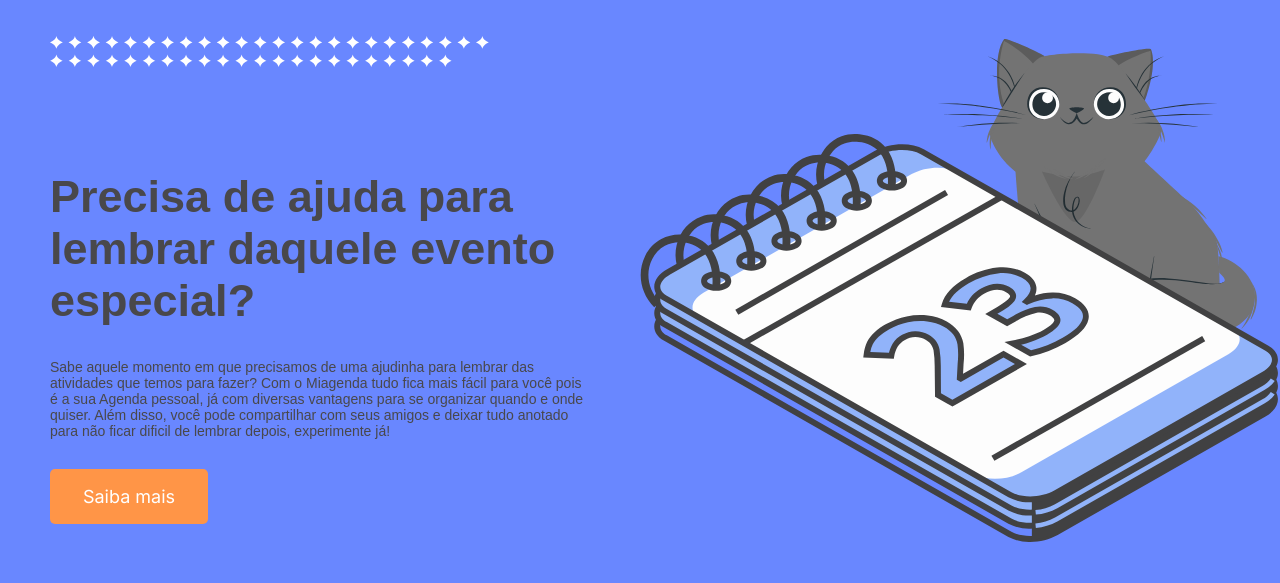
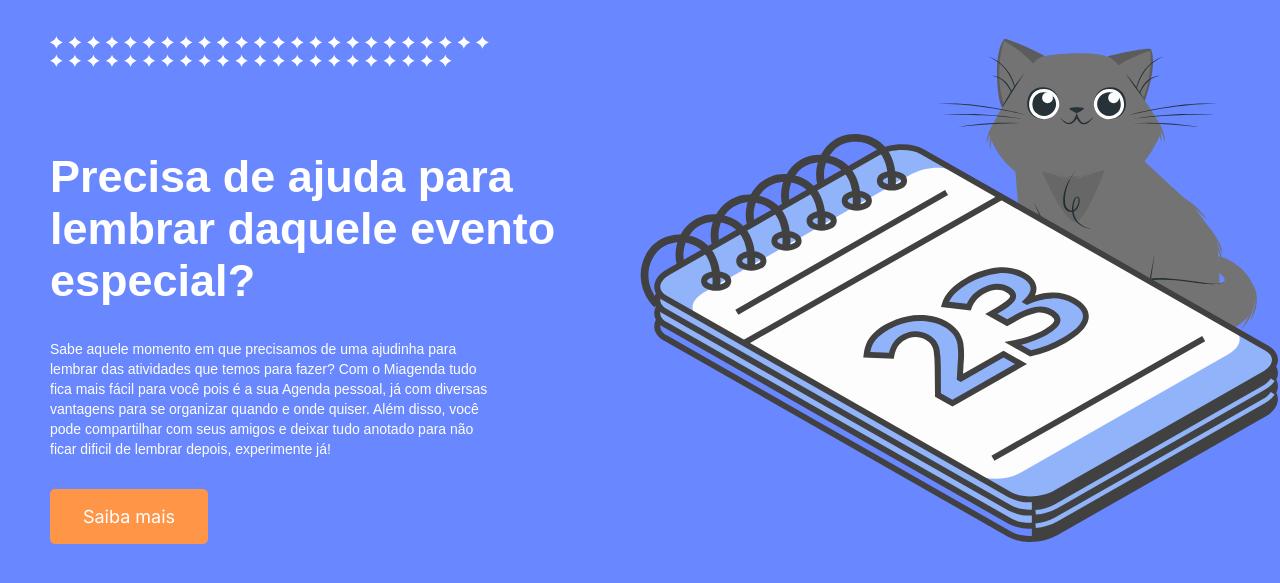
Before and after one commit to Beatrizsmoura/Agenda_online, a plain HTML site: page Landing_Page/index.html in a window 1280 px wide. Shown: the part 105-688 px from the top of the page. Drawn offline with Linux system fonts and the light colour scheme.

Commit message:
update font color

```diff
--- a/Landing_Page/index.html
+++ b/Landing_Page/index.html
@@ -36,7 +36,7 @@
 
     </nav>
     <div class="first-line-effect">
-        <img src="/assets/pontos.svg">
+        <img src="/Landing_Page/assets/pontos.svg">
     </div>
 
     <div class="first-content">
--- a/Landing_Page/style.css
+++ b/Landing_Page/style.css
@@ -93,14 +93,17 @@ body {
 
 .h1-leftContent {
     margin-bottom: 32px;
-    color: #49484B;
+    color: #fff;
     font-size: 45px;
     font-weight: bold;
 }
 
 .text-leftContent {
     font-size: 14px;
-    color: #49484B;
+    color: #fff;
+    padding-right: 90px;
+    line-height: 20px;
+
 }
 
 .btn-about {
```
